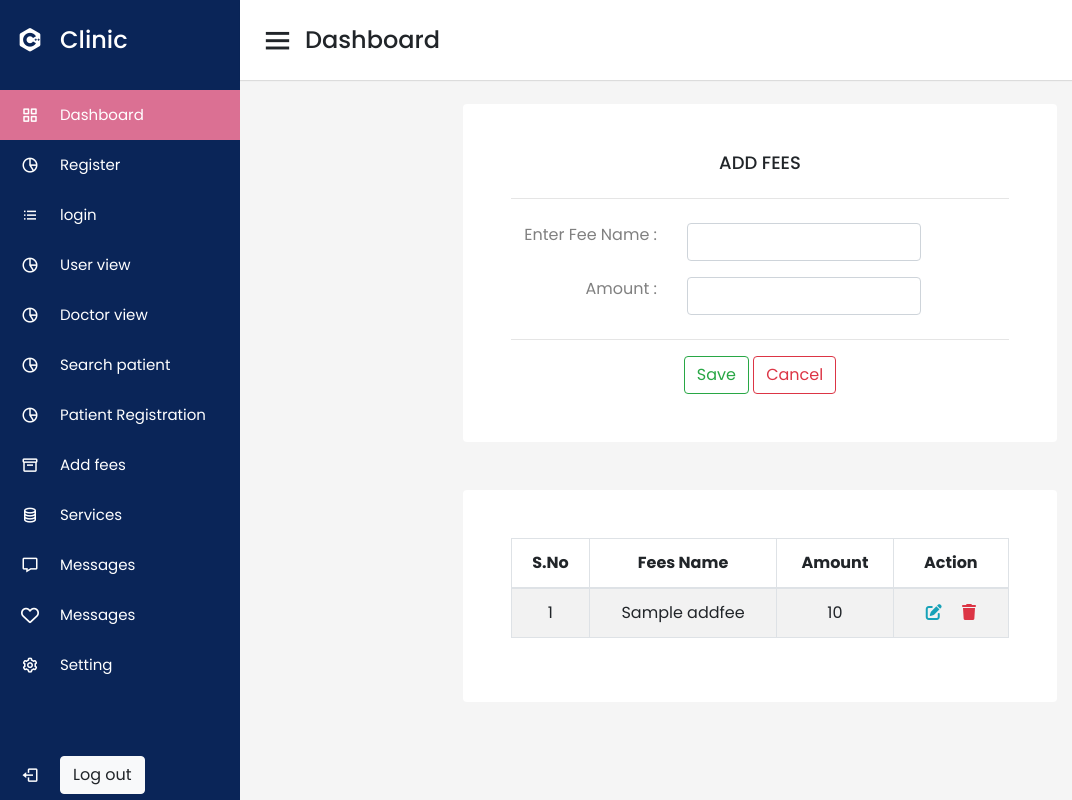
After one commit to sarvancm/clinic, a Django app: page /add_fees/ in a window 1280 px wide. The commit adds this page. Shown: the whole page, without its empty margins (0-1072 px from the left). Run offline with Django 4.2, Linux system fonts and the light colour scheme; tables that the repository leaves empty hold one stand-in row (values such as "Sample post").

Commit message:
fees amount update

```diff
--- a/management/forms.py
+++ b/management/forms.py
@@ -3,7 +3,7 @@ from django import forms
 from msilib.schema import Class
 from django.contrib.auth.forms import UserCreationForm
 from django.contrib.auth.models import User
-from.models import User,Items_saled,ProductDetails,PatientDetails,HealthHistory,PrescribedMedicine,BillsModel,GeneralVitals
+from.models import User,Items_saled,ProductDetails,PatientDetails,HealthHistory,PrescribedMedicine,BillsModel,GeneralVitals,AddFees
 
 
 
@@ -70,3 +70,8 @@ class GeneralVitalsForm(forms.ModelForm):
    class Meta:
       model= GeneralVitals
       fields = '__all__'
+
+class AddFeesForm(forms.ModelForm):
+   class Meta:
+      model=AddFees
+      fields = '__all__'
--- /dev/null
+++ b/management/templates/management/add_fees.html
@@ -0,0 +1,188 @@
+{% extends "management/navbar.html" %}
+{% load static %}
+
+{% block content %}
+    <div class="container">
+        <div class="card p-3 p-md-5 text-center">
+            <h4>ADD FEES</h4>
+            <hr class="hr-center">
+            <form action="" method="POST">
+                {% csrf_token %}
+                <div class="row">
+                    <div class="col-md-4 my-2 text-left text-md-right">
+                        <label for="fee_name">Enter&nbsp;Fee&nbsp;Name&nbsp;:</label>
+                    </div>
+                    <div class="col-md-6 my-2">
+                        <input type="text" class="form-control" name="fee_name" value="{{form.fee_name.value|default_if_none:''}}" id="fee_name">
+                        <span class="text-danger">{{form.fee_name.errors}} </span>
+                    </div>
+                </div>
+                <div class="row">
+                    <div class="col-md-4 my-2 text-left text-md-right">
+                        <label for="amount">Amount&nbsp;:</label>
+                    </div>
+                    <div class="col-md-6 my-2">
+                        <input type="text" class="form-control" name="amount" value="{{form.amount.value|default_if_none:''}}" id="amount">
+                        <span class="text-danger">{{form.amount.errors}} </span>
+                    </div>
+                </div>
+                <hr class="hr-center">
+                <div>
+                    <button type="submit" class="btn btn-outline-success">Save</button>
+                    <button type="reset" class="btn btn-outline-danger">Cancel</button>
+                </div>
+
+            </form>
+        </div>
+        <div class="card p-5 text-center mt-5">
+            <div class="table-responsive">
+                <table class="table table-striped table-bordered">
+                    <thead>
+                        <tr>
+                            <th>S.No</th>
+                            <th>Fees&nbsp;Name</th>
+                            <th>Amount</th>
+                            <th>Action</th>
+                        </tr>
+                    </thead>
+                    <tbody>
+                        {% for i in addfees %}
+                        <tr>
+
+                            <td>{{forloop.counter}}</td>
+                            <td>{{i.fee_name}}</td>
+                            <td>{{i.amount}}</td>
+                            <td><i class="fa-solid fa-edit px-2 text-info" onclick="view('{{i.id}}')" ob_id="{{i.id}}" id="add_fees{{i.id}}" fee_name="{{i.fee_name}}" amount="{{i.amount}}" data-toggle="modal" data-target="#edit_fees"></i></a>
+                                <i
+                                    class="fa-solid fa-trash px-2 text-danger"></i></td>
+                                    {% endfor %}
+                        </tr>
+                    </tbody>
+                </table>
+            </div>
+        </div>
+    </div>
+
+
+
+
+
+
+  <!--Edit Modal -->
+  <div class="modal fade" id="edit_fees" tabindex="-1" aria-labelledby="exampleModalLabel" aria-hidden="true">
+    <div class="modal-dialog modal-dialog-centered">
+      <div class="modal-content">
+        <div class="modal-header">
+          <h5 class="modal-title" id="exampleModalLabel">Edit Fees</h5>
+          <button type="button" class="close" data-dismiss="modal" aria-label="Close">
+            <span aria-hidden="true">&times;</span>
+          </button>
+        </div>
+        <div class="modal-body">
+            <form action="{% url 'fee_mode' %}" method="POST">
+                {% csrf_token %}
+                <div class="row">
+                    <div class="col-md-4 my-2 text-left text-md-right">
+                        <label for="fee_name">Enter&nbsp;Fee&nbsp;Name&nbsp;:</label>
+                    </div>
+                    <div class="col-md-6 my-2">
+                        <input type="text" class="form-control" name="fee_name" id="fee_name_id">
+                        <input type="text" name="ob" id="ob_id">
+                    </div>
+                </div>
+                <div class="row">
+                    <div class="col-md-4 my-2 text-left text-md-right">
+                        <label for="amount">Amount&nbsp;:</label>
+                    </div>
+                    <div class="col-md-6 my-2">
+                        <input type="text" class="form-control" name="amount"  id="fee_amount">
+                    </div>
+                </div>
+                <hr class="hr-center">
+                <div class="text-center">
+                    <button type="submit" class="btn btn-outline-success">Update</button>
+                    <button type="button" data-dismiss="modal" class="btn btn-outline-danger">Cancel</button>
+                </div>
+
+            </form>
+        </div>
+
+      </div>
+    </div>
+  </div>
+
+
+<!--Error Modal -->
+<div class="modal fade" id="edit_fees_error" tabindex="-1" aria-labelledby="exampleModalLabel" aria-hidden="true">
+    <div class="modal-dialog modal-dialog-centered">
+      <div class="modal-content">
+        <div class="modal-header">
+          <h5 class="modal-title" id="exampleModalLabel">Edit Fees</h5>
+          <button type="button" class="close" data-dismiss="modal" aria-label="Close">
+            <span aria-hidden="true">&times;</span>
+          </button>
+        </div>
+        <div class="modal-body">
+            <form action="{% url 'fee_mode' %}" method="POST">
+                {% csrf_token %}
+                <div class="row">
+                    <div class="col-md-4 my-2 text-left text-md-right">
+                        <label for="fee_name">Enter&nbsp;Fee&nbsp;Name&nbsp;:</label>
+                    </div>
+                    <div class="col-md-6 my-2">
+                        <input type="text" class="form-control" name="fee_name" value="{{form1.fee_name.value|default_if_none:''}}" id="fee_name_id">
+                        <span class="text-danger">{{form1.fee_name.errors}} </span>
+                        <input type="text" name="ob" value="{{object}}" id="ob_id">
+                    </div>
+                </div>
+                <div class="row">
+                    <div class="col-md-4 my-2 text-left text-md-right">
+                        <label for="amount">Amount&nbsp;:</label>
+                    </div>
+                    <div class="col-md-6 my-2">
+                        <input type="text" class="form-control" name="amount" value="{{form1.amount.value|default_if_none:''}}" id="fee_amount">
+                        <span class="text-danger">{{form1.amount.errors}} </span>
+                    </div>
+                </div>
+                <hr class="hr-center">
+                <div class="text-center">
+                    <button type="submit" class="btn btn-outline-success">Update</button>
+                    <button type="button" data-dismiss="modal" class="btn btn-outline-danger">Cancel</button>
+                </div>
+
+            </form>
+        </div>
+
+      </div>
+    </div>
+  </div>
+
+
+
+{% endblock %}
+
+<script>
+    {% block script %}
+    {% if err %}
+    $(document).ready(function () {
+
+        $('#edit_fees_error').modal({backdrop:'static',keyboard:false});
+
+    });
+{% endif %}
+
+    function view(event) {
+
+        var newfeename = $('#add_fees' + event).attr("fee_name")
+        var newamount = $('#add_fees' + event).attr("amount")
+        var newobid=$('#add_fees'+event).attr("ob_id")
+
+
+        $('#fee_name_id').val(newfeename)
+        $('#fee_amount').val(newamount)
+        $('#ob_id').val(newobid)
+
+
+    }
+    {% endblock script %}
+</script>
--- a/management/templates/management/navbar.html
+++ b/management/templates/management/navbar.html
@@ -37,12 +37,7 @@
                     <span class="links_name">Dashboard</span>
                 </a>
             </li>
-            <li>
-                <a href="#">
-                    <i class='bx bx-box'></i>
-                    <span class="links_name">Profile</span>
-                </a>
-            </li>
+
             <li>
 
                     <a href="{% url 'register' %}">
@@ -79,6 +74,12 @@
                 <a href="{% url 'patients_register' %}">
                     <i class='bx bx-pie-chart-alt-2'></i>
                     <span class="links_name">Patient Registration</span>
+                </a>
+            </li>
+            <li>
+                <a href="{% url 'add_fees' %}">
+                    <i class='bx bx-box'></i>
+                    <span class="links_name">Add fees</span>
                 </a>
             </li>
 
--- a/management/urls.py
+++ b/management/urls.py
@@ -41,6 +41,10 @@ urlpatterns = [
     path('general_vitals/',views.general_vitals, name='general_vitals'),
     path('doctor_view/',views.doctor_view, name='doctor_view'),
      path('doctor_vie/<int:id>/',views.doctor_vie, name='doctor_vie'),
+     path('fee_mode/',views.fee_mode, name='fee_mode'),
+
+     path('add_fees/',views.add_fees, name='add_fees'),
+
 
 
 
--- a/management/views.py
+++ b/management/views.py
@@ -1,7 +1,7 @@
 from django.http import HttpResponse
 from django.shortcuts import render,redirect
-from .models import BillsModel, GeneralVitals, ProductDetails,PatientDetails,TodayPatients,PrescribedMedicine,HealthHistory,BillsModel
-from .forms import RegisterForm, InputForm,ProductDetailsForm,PatientDetailsForm,HistoryForm,MedicineDetailForm,BillsModelForm,GeneralVitalsForm
+from .models import BillsModel, GeneralVitals, ProductDetails,PatientDetails,TodayPatients,PrescribedMedicine,HealthHistory,BillsModel,AddFees
+from .forms import RegisterForm, InputForm,ProductDetailsForm,PatientDetailsForm,HistoryForm,MedicineDetailForm,BillsModelForm,GeneralVitalsForm,AddFeesForm
 from django.contrib.auth import login as log
 from django.contrib.auth.forms import AuthenticationForm
 from django.contrib.auth import authenticate,logout
@@ -353,6 +353,7 @@ def add_patient(request):
 
 
 def user_view(request):
+    user=request.user
     x=  TodayPatients.objects.filter(created_at__contains=datetime.today().date())
     print(x)
     list=[]
@@ -365,7 +366,7 @@ def user_view(request):
 
     z=zip(list,x)
 
-    return render(request,"management/user_view.html",{'x':x,'z':z})
+    return render(request,"management/user_view.html",{'x':x,'z':z,'user':user})
 
 
 
@@ -374,23 +375,27 @@ def user_view(request):
 
 
 def doctor_view(request):
-    # user=request.user
-    # if user.is_admin:
-        x=  TodayPatients.objects.filter(created_at__contains=datetime.today().date())
-        return render(request,"management/doctor_view.html",{'x':x})
-    # else:
-    #     messages.success(request,"Not admin")
-    #     return redirect('login_view')
+    user=request.user
+    if user.is_admin:
+        x=  [TodayPatients.objects.get(id=i.id) for i in TodayPatients.objects.filter(created_at__contains=datetime.today().date()) if i.is_active==1]
+        # if x.is_active==1:
+
+
+        return render(request,"management/doctor_view.html",{'x':x,'user':user})
+    else:
+        messages.success(request,"Not admin")
+        return redirect('login_view')
 
 
 def doctor_vie(request,id):
     x=  TodayPatients.objects.get(id=id)
     view=x.patient_id
     y=PatientDetails.objects.filter(id=x.patient_id).first()
-    z=GeneralVitals.objects.get(patient_id=view)
+    z=GeneralVitals.objects.filter(patient_id=view).first()
 
 
     return render(request,"management/doctor_vie.html",{'x':y,'z':z})
+
 
 
 def disable_view(request,id):
@@ -485,6 +490,7 @@ def general_vitals(request):
 
     else:
         form=GeneralVitalsForm()
+        messages.success(request, 'Account created successfully')
         x=  TodayPatients.objects.filter(created_at__contains=datetime.today().date())
         return render(request,"management/user_view.html",{'form':form,'patient_id':patient_id,'x':x})
 
@@ -573,3 +579,41 @@ def increment_bill_no():
         last = last.id
     last+=1
     return ( "BBILL001" "%03d" % last)
+
+def add_fees(request):
+    addfees= AddFees.objects.all()
+    if request.method=="POST":
+        form=AddFeesForm(request.POST)
+        if form.is_valid():
+            form.save()
+            messages.success(request, 'created successfully')
+            return redirect('add_fees')
+        else:
+            print(form.errors)
+            return render(request,"management/add_fees.html",{'addfees':addfees,'form':form})
+
+    else:
+        form=AddFeesForm()
+        return render(request,"management/add_fees.html",{'addfees':addfees,'form':form})
+
+def fee_mode(request):
+    if request.method=="POST":
+        object=request.POST.get("ob")
+        name=request.POST.get("fee_name")
+        print(name)
+        amount=request.POST.get("amount")
+        print(amount)
+        z=AddFees.objects.get(id=object)
+        form1=AddFeesForm(request.POST)
+        if form1.is_valid():
+            z.fee_name= name
+            z.amount=  amount
+            z.save()
+            messages.success(request, 'Updated successfully')
+            return redirect('add_fees')
+        else:
+            addfees= AddFees.objects.all()
+            return render(request,"management/add_fees.html",{'form1':form1,'err':True,'object':object,'addfees':addfees})
+    else:
+        form=AddFeesForm()
+        return render(request,"management/add_fees.html",{'form':form})
```
Also changed, not shown: management/models.py (+6 -2 lines), management/templates/management/doctor_view.html (+18 -8 lines), management/templates/management/patient_register.html (+24 -10 lines), management/templates/management/user_view.html (+13 -10 lines), management/migrations/0053_alter_patientdetails_age.py (added), management/migrations/0054_addfees.py (added), management/migrations/0055_alter_addfees_amount.py (added), management/migrations/0056_remove_addfees_patient.py (added).
